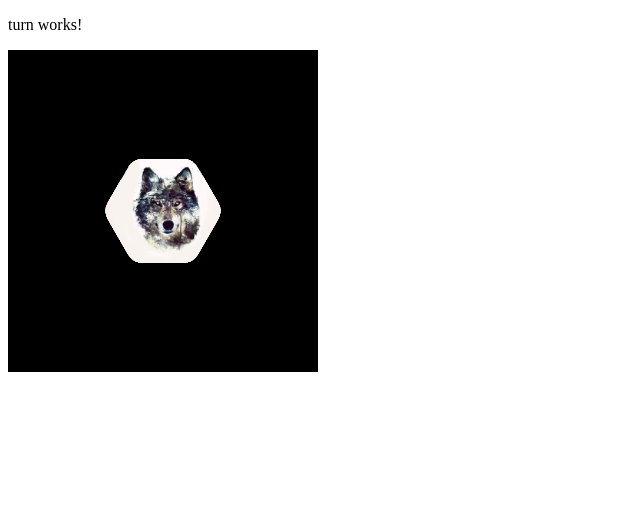
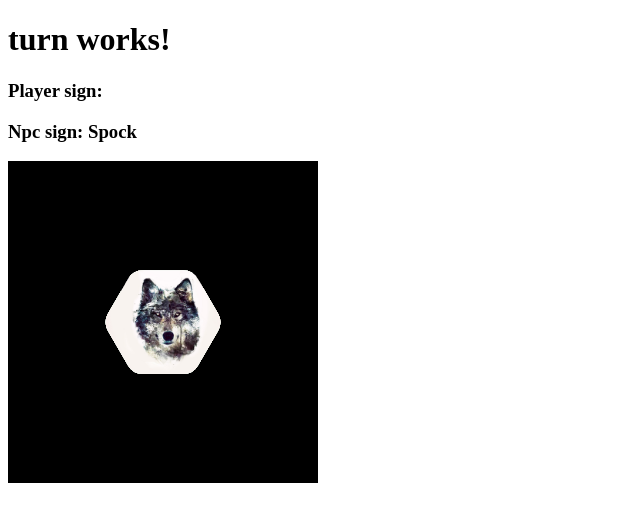
Before and after one commit to SlimMike/ng2-spock, an Angular app: page / in a window 1280 px wide. Shown: the top 522 px of the page, without its empty margins (0-640 px from the left). Built offline with nearby package versions, Linux system fonts and the light colour scheme.

Commit message:
basic turn template

```diff
--- a/src/app/turn/turn.component.html
+++ b/src/app/turn/turn.component.html
@@ -1,3 +1,4 @@
-<p>
-  turn works!
-</p>
+<h1>turn works!</h1>
+
+<h3>Player sign: {{playerSign}}</h3>
+<h3>Npc sign: {{npcSign}}</h3>
--- a/src/app/turn/turn.component.ts
+++ b/src/app/turn/turn.component.ts
@@ -1,4 +1,4 @@
-import { Component, OnInit } from '@angular/core';
+import { Component, OnInit } from "@angular/core";
 
 @Component({
   selector: 'app-turn',
@@ -7,9 +7,12 @@ import { Component, OnInit } from '@angular/core';
 })
 export class TurnComponent implements OnInit {
 
-  constructor() { }
+  private playerSign;
+  private npcSign = 'Spock';
+
+  constructor() {
+  }
 
   ngOnInit() {
   }
-
 }
```
